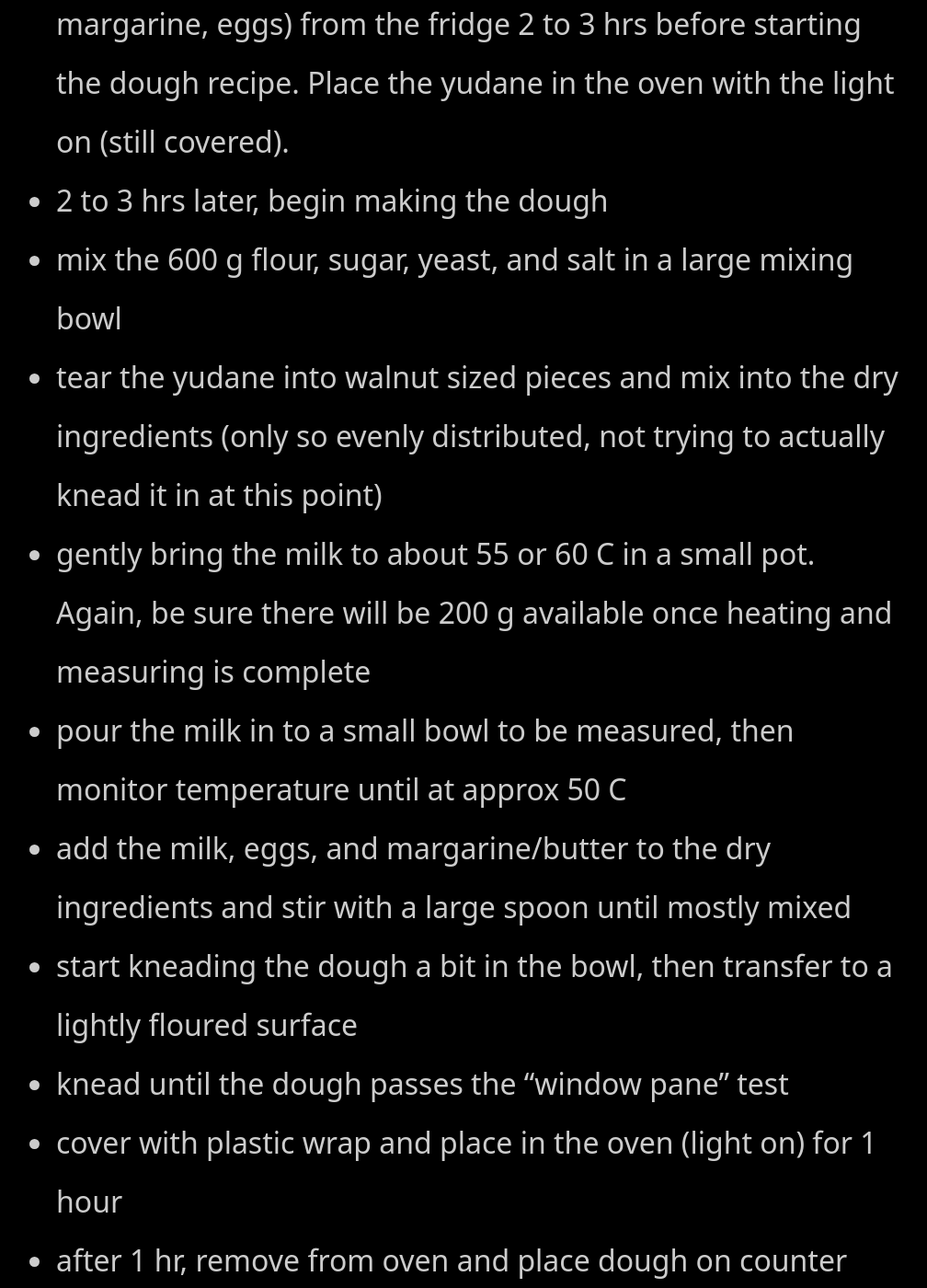
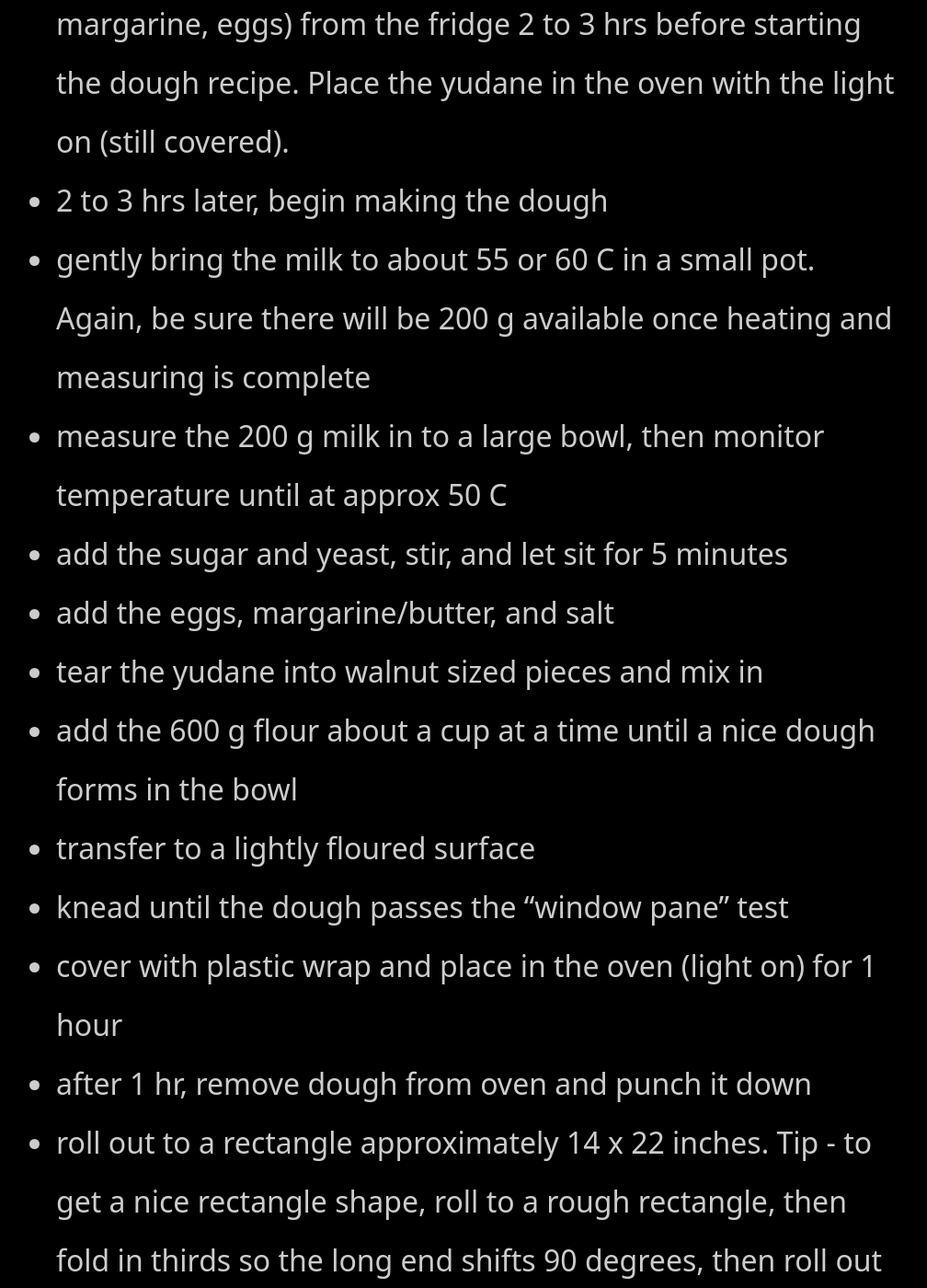
Before and after one commit to dits-family-cookbook/dits-family-cookbook.github.io, a Jekyll site: the page built from recipes/baking-and-desserts/desserts/johns-yudane-cinnamon-buns.md, in a window 1280 px wide and 1400 px high, scrolled down 2817 px. Shown: the whole window at 92% size, without its empty margins (137-1145 px from the left). Built offline with Jekyll 4.4.1, drawn with Linux system fonts in a browser that asks for light colours; some of the changed text lies outside the part shown.

Commit message:
typo fix, yudane bread loaf

```diff
--- a/recipes/baking-and-desserts/desserts/johns-yudane-cinnamon-buns.md
+++ b/recipes/baking-and-desserts/desserts/johns-yudane-cinnamon-buns.md
@@ -52,19 +52,19 @@ layout: page
 
 - the following day, remove all cold ingredients (yudane, yeast, margarine, eggs) from the fridge 2 to 3 hrs before starting the dough recipe.  Place the yudane in the oven with the light on (still covered).
 - 2 to 3 hrs later, begin making the dough
-- mix the 600 g flour, sugar, yeast, and salt in a large mixing bowl
-- tear the yudane into walnut sized pieces and mix into the dry ingredients (only so evenly distributed, not trying to actually knead it in at this point)
 - gently bring the milk to about 55 or 60 C in a small pot.  Again, be sure there will be 200 g available once heating and measuring is complete
-- pour the milk in to a small bowl to be measured, then monitor temperature until at approx 50 C
-- add the milk, eggs, and margarine/butter to the dry ingredients and stir with a large spoon until mostly mixed
-- start kneading the dough a bit in the bowl, then transfer to a lightly floured surface
+- measure the 200 g milk in to a large bowl, then monitor temperature until at approx 50 C
+- add the sugar and yeast, stir, and let sit for 5 minutes
+- add the eggs, margarine/butter, and salt
+- tear the yudane into walnut sized pieces and mix in
+- add the 600 g flour about a cup at a time until a nice dough forms in the bowl
+- transfer to a lightly floured surface
 - knead until the dough passes the "window pane" test
 - cover with plastic wrap and place in the oven (light on) for 1 hour
-- after 1 hr, remove from oven and place dough on counter
-- punch the dough down
+- after 1 hr, remove dough from oven and punch it down
 - roll out to a rectangle approximately 14 x 22 inches.  Tip - to get a nice rectangle shape, roll to a rough rectangle, then fold in thirds so the long end shifts 90 degrees, then roll out in this new orientation
 - lightly butter, leaving 1 inch unbuttered on one side
-- might the brown sugar and cinnamon  in a bowl, then sprinkle over the butter
+- mix the brown sugar and cinnamon in a bowl, then sprinkle over the butter
 - roll the dough (from the opposite end of the 1 inch unbuttered side) into a log (so it ends up as long as the longest side of the rectangle).  Don't roll too tight, or the centers will pop out while baking.
 - use a ruler or tape measure and make marks every 2 inches along the roll (not as big of a pain as it sounds)
 - using dental floss, slide the floss under the roll, then cross on top and pull tight to cut the roll into individual buns
```
Also changed, not shown: recipes/breads/mas-bread-loaf-yudane.md (added, +34 -0 lines).
